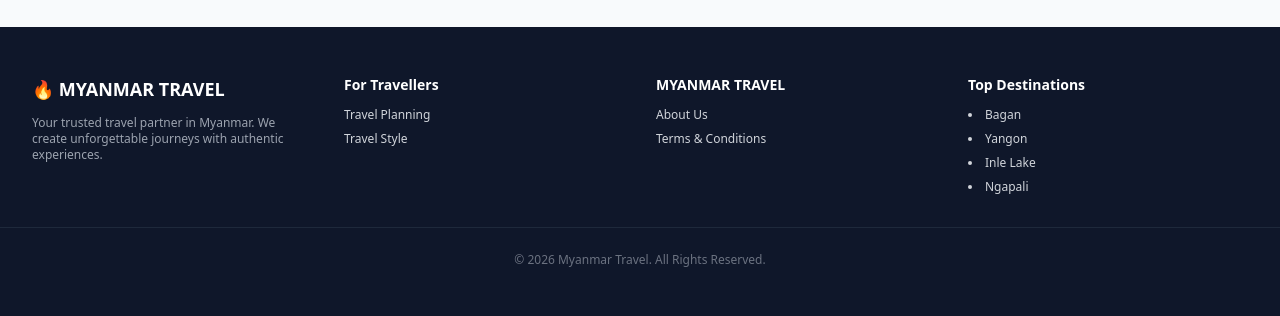
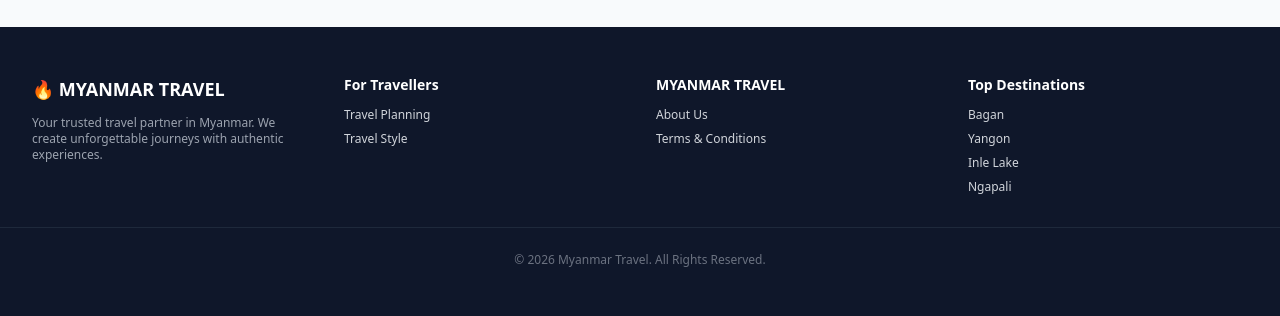
Before and after one commit to Kkhin-nd/ProjectShow, a Django app: template trip/templates/trip/about.html in a window 1280 px wide. Shown: the part 1429-1745 px from the top of the page. Run offline with Django 5.2, Linux system fonts and the light colour scheme; the template is opened without the code that fills it, so the values that code supplies are empty; some libraries are stand-ins or nearby versions.

```diff
--- a/trip/templates/trip/base.html
+++ b/trip/templates/trip/base.html
@@ -38,7 +38,6 @@
 
             <!-- Right Actions -->
             <div class="flex items-center space-x-4">
-
                 <!-- Language Switcher Dropdown -->
                 <div class="relative" x-data="{ open: false }">
                     <form action="{% url 'set_language' %}" method="post" id="langForm">
@@ -85,7 +84,6 @@
                     {% trans "Plan My Trip" %}
                 </a>
             </div>
-
         </div>
     </header>
 
@@ -118,12 +116,12 @@
             </div>
             <div>
                 <h4 class="text-white font-semibold mb-3 text-sm">{% trans "Top Destinations" %}</h4>
-                <div class="space-y-2 text-xs">
+                <ul class="space-y-2 text-xs">
                     <li><a href="#" class="hover:text-white">{% trans "Bagan" %}</a></li>
                     <li><a href="#" class="hover:text-white">{% trans "Yangon" %}</a></li>
                     <li><a href="#" class="hover:text-white">{% trans "Inle Lake" %}</a></li>
                     <li><a href="#" class="hover:text-white">{% trans "Ngapali" %}</a></li>
-</div>
+                </ul>
             </div>
         </div>
         <div class="max-w-7xl mx-auto px-4 sm:px-6 lg:px-8 border-t border-slate-800 mt-8 pt-6 text-center text-xs text-gray-500">
@@ -131,10 +129,8 @@
         </div>
     </footer>
 
-
-    <!-- AI Chat Box Modal (တခြား Page တွေမှာ နှိပ်မှ ပွင့်ရန် hidden ထည့်ထားသည်) -->
+    <!-- AI Chat Box Modal -->
     <div id="aiChatBox" class="fixed bottom-20 right-6 z-50 hidden w-80 sm:w-[480px] bg-white rounded-3xl shadow-2xl border border-gray-200 overflow-hidden transition-all duration-300 flex flex-col h-[520px]">
-
         <!-- Chat Header -->
         <div class="bg-orange-600 text-white p-4 flex justify-between items-center shrink-0">
             <div class="flex items-center space-x-2">
@@ -145,7 +141,6 @@
                 </div>
             </div>
 
-            <!-- Minimize, Maximize & Close ခလုတ်များ -->
             <div class="flex items-center space-x-1.5">
                 <button onclick="minimizeChat()" class="text-white hover:text-gray-200 font-bold text-sm cursor-pointer px-1.5 py-0.5 rounded transition" title="Minimize">🗕</button>
                 <button onclick="maximizeChat()" id="max-btn" class="text-white hover:text-gray-200 font-bold text-sm cursor-pointer px-1.5 py-0.5 rounded transition" title="Maximize">🗖</button>
@@ -169,12 +164,10 @@
         </form>
     </div>
 
-    <!-- Floating AI Chat Button (ညာဘက်အောက်ထောင့်တွင် အမြဲပေါ်နေမည့် Bot အရုပ်လေး) -->
-    <!-- Floating AI Chat Button (Gradient နောက်ခံ၊ ပိုမိုလှပသော Shadow နှင့် Animation များဖြင့်) -->
+    <!-- Floating AI Chat Button -->
     <button onclick="toggleChat()" class="fixed bottom-6 right-6 z-40 bg-gradient-to-tr from-orange-600 to-amber-500 hover:from-orange-700 hover:to-amber-600 text-white w-20 h-20 rounded-full shadow-[0_10px_25px_rgba(234,88,12,0.4)] flex items-center justify-center text-3xl transition-all duration-300 transform hover:scale-110 active:scale-95 cursor-pointer border-4 border-white ring-4 ring-orange-100" title="Chat with AI Assistant">
         🤖
     </button>
-
 
     <!-- AUTH MODAL -->
     <div id="authModal" class="fixed inset-0 z-50 flex items-center justify-center bg-slate-900/60 backdrop-blur-sm hidden px-4">
@@ -185,6 +178,7 @@
                 <h2 id="modalTitle" class="text-2xl font-extrabold text-slate-900 mt-1">Welcome Back</h2>
                 <p id="modalDesc" class="text-sm text-slate-500 mt-1">Log in to your account to continue</p>
             </div>
+
             <form id="loginForm" method="POST" action="{% url 'login' %}" class="space-y-4">
                 {% csrf_token %}
                 <div>
@@ -200,6 +194,7 @@
                     Don't have an account? <button type="button" onclick="switchToRegister()" class="text-orange-600 font-semibold hover:underline">Create an account</button>
                 </p>
             </form>
+
             <form id="registerForm" method="POST" action="{% url 'register' %}" class="space-y-3 hidden">
                 {% csrf_token %}
                 <div class="grid grid-cols-1 sm:grid-cols-2 gap-3">
@@ -244,7 +239,7 @@
         </div>
     </div>
 
-   <!-- JavaScript for Modal Control -->
+    <!-- JavaScript for UI Controls & Chat Functionality -->
     <script>
         function openAuthModal() {
             document.getElementById('authModal').classList.remove('hidden');
@@ -265,7 +260,7 @@
             document.getElementById('modalDesc').innerText = "Log in to your account to continue";
         }
 
-        // Chat Box ဖွင့်/ပိတ် လုပ်ရန်
+        // Chat Box Toggle
         function toggleChat() {
             const chatBox = document.getElementById('aiChatBox');
             if(chatBox) { chatBox.classList.toggle('hidden'); }
@@ -274,7 +269,7 @@
         let isMinimized = false;
         let isMaximizedHeight = false;
 
-        // Minimize (အသေးချုံ့ရန်)
+        // Minimize Chat
         function minimizeChat() {
             const chatBox = document.getElementById('aiChatBox');
             const chatBody = document.getElementById('chat-body');
@@ -295,7 +290,7 @@
             }
         }
 
-        // Maximize Height (အလျား အပြည့်ချဲ့ရန် - Width မပြောင်းပါ)
+        // Maximize Height
         function maximizeChat() {
             const chatBox = document.getElementById('aiChatBox');
             const maxBtn = document.getElementById('max-btn');
@@ -319,12 +314,10 @@
             }
         }
 
-        // ==========================================
-        // Chat History သိမ်းဆည်းရန် Array
-        // ==========================================
+        // Chat History Array
         let chatHistory = [];
 
-        // AI ဆီသို့ မက်ဆေ့ဂျ်နှင့် History ပို့ခြင်း
+        // Send Message to AI backend
         async function sendUserMessage(event) {
             event.preventDefault();
             const inputField = document.getElementById('chat-input');
@@ -332,13 +325,13 @@
             const userMessage = inputField.value.trim();
             if (!userMessage) return;
 
-            // ၁။ User ၏ မက်ဆေ့ဂျ်ကို UI တွင် ပြသရန်
+            // 1. Display User Message in UI
             const userBubble = document.createElement('div');
             userBubble.className = "bg-orange-600 text-white p-3 rounded-2xl shadow-sm max-w-[80%] ml-auto text-right break-words";
             userBubble.textContent = userMessage;
             chatBody.appendChild(userBubble);
 
-            // ၂။ chatHistory ထဲသို့ User ၏ စကားကို ထည့်ခြင်း
+            // 2. Push User Message to chatHistory
             chatHistory.push({ role: "user", content: userMessage });
 
             inputField.value = '';
@@ -352,11 +345,11 @@
             chatBody.scrollTop = chatBody.scrollHeight;
 
             try {
-                // ၃။ Backend သို့ messages (history အပြည့်အစုံ) ကို ပို့ခြင်း
+                // 3. Post to Backend with full history
                 const response = await fetch('/ai-chat-api/', {
                     method: 'POST',
                     headers: { 'Content-Type': 'application/json' },
-                    body: JSON.stringify({ messages: chatHistory }) // <--- ဒီနေရာမှာ history ကို ပို့ပါသည်
+                    body: JSON.stringify({ messages: chatHistory })
                 });
                 const data = await response.json();
                 const loadingElem = document.getElementById('loading-bubble');
@@ -366,18 +359,12 @@
                 aiBubble.className = "bg-white p-3 rounded-2xl shadow-sm max-w-[80%] border border-gray-100 text-gray-800 break-words";
 
                 if (data.status === 'success') {
-    // ၁။ * များကို ဖြတ်ထုတ်မည်
                     let cleanedReply = data.reply.replace(/\*/g, '');
-
-    // ၂။ HTML အနေဖြင့် ထည့်သွင်းမည် (AI က ပို့လာသည့် \n လိုင်းအသစ်များကို <br> သို့ တိုက်ရိုက်ပြောင်းပေးမည်)
                     aiBubble.innerHTML = cleanedReply.replace(/\n/g, '<br>');
-
                     chatHistory.push({ role: "assistant", content: data.reply });
-}
-                else {
+                } else {
                     aiBubble.textContent = "ဝမ်းနည်းပါတယ်၊ အမှားအယွင်းខ្លះ ဖြစ်ပေါ်သွားပါသည်။ ထပ်မံကြိုးစားပေးပါ။";
                 }
-
 
                 chatBody.appendChild(aiBubble);
                 chatBody.scrollTop = chatBody.scrollHeight;
```
Lines whose indentation alone changed are shown as unchanged.
